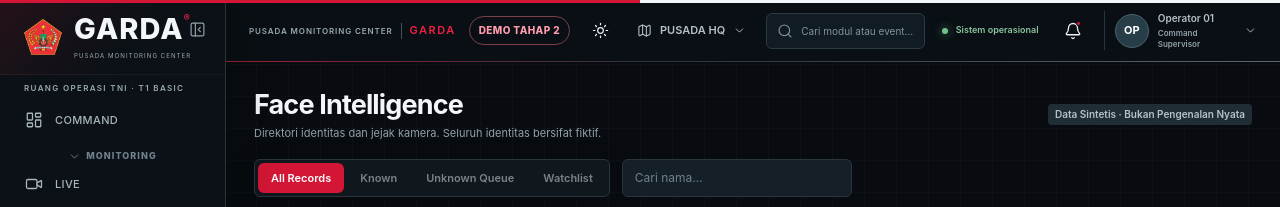
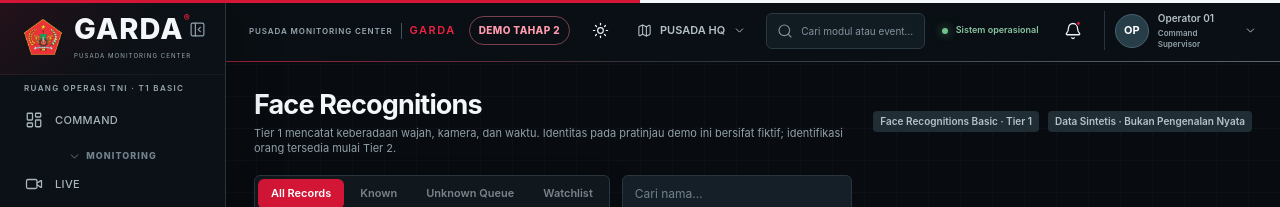
Before and after one commit to adith92/GardaWEB, a React (Vite) app: page /faces in a window 1280 px wide. Shown: the top 207 px of the page. Built offline with nearby package versions, Linux system fonts and the light colour scheme.

Commit message:
feat(garda): name face module Face Recognitions Basic

```diff
--- a/src/App.tsx
+++ b/src/App.tsx
@@ -47,7 +47,7 @@ const navGroups: Array<{ label: string; items: NavItem[] }> = [
   { label: "Overview", items: [["COMMAND", "/command", LayoutDashboard]] },
   { label: "Monitoring", items: [["LIVE", "/live", Video], ["PLAYBACK", "/playback", CirclePlay], ["MAP", "/map", Map]] },
   { label: "Response", items: [["EVENTS", "/events", Bell], ["INCIDENTS", "/incidents", ShieldAlert]] },
-  { label: "Intelligence", items: [["FACES", "/faces", ScanFace], ["PLATES", "/plates", CarFront], ["ASK GARDA", "/ask-garda", Sparkles], ["ANALYTICS", "/analytics", ChartNoAxesCombined]] },
+  { label: "Intelligence", items: [["FACE RECOGNITIONS", "/faces", ScanFace], ["PLATES", "/plates", CarFront], ["ASK GARDA", "/ask-garda", Sparkles], ["ANALYTICS", "/analytics", ChartNoAxesCombined]] },
   { label: "Evidence", items: [["VAULT", "/vault", FolderLock]] },
   { label: "Administration", items: [["DEVICES", "/devices", Network], ["SYSTEM", "/system", Server], ["AUDIT", "/audit", ScrollText], ["SETTINGS", "/settings", SettingsIcon]] },
 ];
--- a/src/Operations.tsx
+++ b/src/Operations.tsx
@@ -833,13 +833,14 @@ export function Intelligence({ kind }: { kind: "faces" | "plates" }) {
   return (
     <>
       <PageTitle
-        title={face ? "Face Intelligence" : "Vehicle Intelligence"}
+        title={face ? "Face Recognitions" : "Vehicle Intelligence"}
         description={
           face
-            ? "Direktori identitas dan jejak kamera. Seluruh identitas bersifat fiktif."
+            ? "Tier 1 mencatat keberadaan wajah, kamera, dan waktu. Identitas pada pratinjau demo ini bersifat fiktif; identifikasi orang tersedia mulai Tier 2."
             : "Log pelat, riwayat akses, dan kendaraan di dalam kawasan."
         }
       >
+        {face && <Badge>Face Recognitions Basic · Tier 1</Badge>}
         <Badge>Data sintetis · bukan pengenalan nyata</Badge>
       </PageTitle>
       <div className="toolbar">
```
Also changed, not shown: 3 other files (tests, documents, lock files or other folders).
